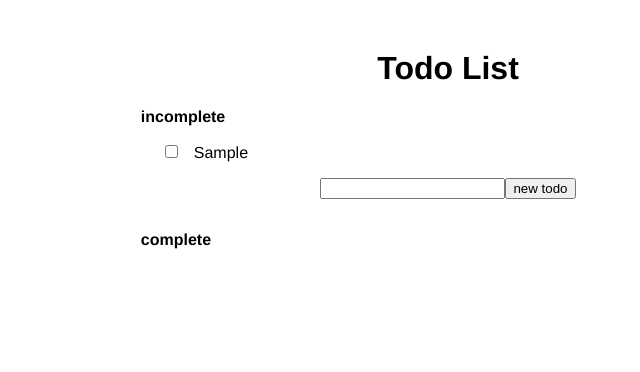
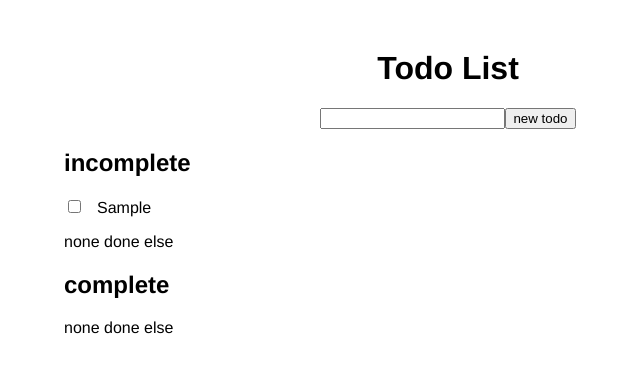
Before and after one commit to bobbiebilliebecker/vue-todo-list, a Vue app: page / in a window 1280 px wide. Both pictures are taken after typing "Sample" into the empty fields and a click on the input "new todo". Shown: the top 372 px of the page, without its empty margins (192-832 px from the left). Built offline with nearby package versions, Linux system fonts and the light colour scheme.

Commit message:
begins component refactor

```diff
--- /dev/null
+++ b/assets/global.css
@@ -0,0 +1,49 @@
+.container {
+  font-family: "Helvetica", sans-serif;
+  width: 768px;
+  margin: 50px auto;
+  text-align: left;
+}
+
+.todolist__title {
+  width: 100%;
+  display: block;
+  font-size: 2rem;
+  text-align: center;
+}
+
+.todolist__section--complete {
+  margin-top: 2rem;
+}
+
+.todolist__section-heading {
+  font-size: 1rem;
+  max-width: 80%;
+  margin: 0 auto 1rem;
+}
+
+.todolist__list {
+  padding: 0;
+  margin: 0 auto;
+  list-style: none;
+}
+
+.todolist__list-item {
+  display: block;
+  margin-bottom: 1rem;
+}
+
+.todolist__list-item--done {
+  text-decoration: line-through;
+}
+
+.todolist__list-item-checkbox {
+  margin-right: 1rem;
+}
+
+.todolist__form {
+  max-width: 80%;
+  margin: 0 auto;
+  list-style: none;
+  text-align: center;
+}
--- a/index.html
+++ b/index.html
@@ -7,6 +7,7 @@
   <meta charset="UTF-8">
   <meta name="viewport" content="width=device-width, initial-scale=1.0">
   <meta http-equiv="X-UA-Compatible" content="ie=edge">
+  <link rel="stylesheet" href="./assets/global.css" />
   <title>Vue Parcel</title>
 </head>
 
--- a/src/App.vue
+++ b/src/App.vue
@@ -1,51 +1,51 @@
 <template>
-  <div class="todolist">
-    <h1 class="todolist__title">Todo List</h1>
-    <section class="todolist__section">
-      <h2 class="todolist__section-heading">incomplete</h2>
-      <ul class="todolist__list">
-        <li
-          v-for="(item, index) in list"
-          v-if="!item.done"
-          v-bind:key="index"
-          v-bind:class="item.done ? 'todolist__list-item todolist__list-item--done' : 'todolist__list-item'"
-        >
-          <input @click="toggleChecked(index)" type="checkbox" class="todolist__list-item-checkbox">
-          <span class="todolist__list-item-text">{{item.name}}</span>
-        </li>
-      </ul>
+  <container>
+    <main-heading></main-heading>
+    <section>
+      <todo-form
+        :new-item="newItem"
+        :create-new-todo="createNewTodo">
+      </todo-form>
     </section>
-    <section class="todolist__section">
-      <form @submit.prevent="createNewTodo" class="todolist__form">
-        <input v-model="newItem['name']" class="todolist__form-text" type="text">
-        <input class="todolist__form-submit" type="submit" value="new todo">
-      </form>
+    <section>
+      <section-heading
+        text="incomplete"></section-heading>
+      <todo-list
+        :done="true"
+        :list="list"
+        :toggle-checked="toggleChecked">
+      </todo-list>
     </section>
-    <section class="todolist__section todolist__section--complete">
-      <h2 class="todolist__section-heading">complete</h2>
-      <ul class="todolist__list">
-        <li
-          v-for="(item, index) in list"
-          v-if="item.done"
-          v-bind:key="index"
-          v-bind:class="item.done ? 'todolist__list-item todolist__list-item--done' : 'todolist__list-item'"
-        >
-          <input
-            @click="toggleChecked(index)"
-            v-model="item.done"
-            type="checkbox"
-            class="todolist__list-item-checkbox"
-          >
-          <span class="todolist__list-item-text">{{item.name}}</span>
-        </li>
-      </ul>
+    <section>
+      <section-heading
+        text="complete"></section-heading>
+      <todo-list
+        :done="false"
+        :list="list"
+        :toggle-checked="toggleChecked">
+      </todo-list>
     </section>
-  </div>
+  </container>
 </template>
 
 <script>
+import MainHeading from './components/MainHeading.vue';
+import Section from './containers/Section.vue';
+import SectionHeading from './components/SectionHeading.vue';
+import Container from './containers/Container.vue';
+import TodoList from './components/TodoList.vue'
+import TodoForm from './components/TodoForm.vue'
+
 export default {
   name: "App",
+  components: {
+    MainHeading,
+    Container,
+    Section,
+    SectionHeading,
+    TodoList,
+    TodoForm
+  },
   data() {
     return {
       message: "hello world",
@@ -67,55 +67,3 @@ export default {
   }
 };
 </script>
-
-<style scoped>
-.todolist {
-  font-family: "Helvetica", sans-serif;
-  width: 768px;
-  margin: 50px auto;
-  text-align: left;
-}
-
-.todolist__title {
-  width: 100%;
-  display: block;
-  font-size: 2rem;
-  text-align: center;
-}
-
-.todolist__section--complete {
-  margin-top: 2rem;
-}
-
-.todolist__section-heading {
-  font-size: 1rem;
-  max-width: 80%;
-  margin: 0 auto 1rem;
-}
-
-.todolist__list {
-  max-width: 80%;
-  margin: 0 auto;
-  list-style: none;
-}
-
-.todolist__list-item {
-  display: block;
-  margin-bottom: 1rem;
-}
-
-.todolist__list-item--done {
-  text-decoration: line-through;
-}
-
-.todolist__list-item-checkbox {
-  margin-right: 1rem;
-}
-
-.todolist__form {
-  max-width: 80%;
-  margin: 0 auto;
-  list-style: none;
-  text-align: center;
-}
-</style>
--- /dev/null
+++ b/src/components/MainHeading.vue
@@ -0,0 +1,3 @@
+<template>
+  <h1 class="todolist__title">Todo List</h1>
+</template>
--- /dev/null
+++ b/src/components/SectionHeading.vue
@@ -0,0 +1,9 @@
+<template>
+  <h2 class="section-heading">{{text}}</h2>
+</template>
+
+<script>
+export default {
+  props: ['text']
+}
+</script>
--- /dev/null
+++ b/src/components/TodoForm.vue
@@ -0,0 +1,16 @@
+<template>
+  <form
+    @submit.prevent="createNewTodo"
+    class="todolist__form">
+    <input
+      v-model="newItem['name']"
+      class="todolist__form-text" type="text">
+    <input class="todolist__form-submit" type="submit" value="new todo">
+  </form>
+</template>
+
+<script>
+export default {
+  props: ['createNewTodo', 'newItem']
+}
+</script>
--- /dev/null
+++ b/src/components/TodoList.vue
@@ -0,0 +1,30 @@
+<template>
+  <ul class="todolist__list">
+    <li
+      v-for="(item, index) in list"
+      v-if="item.done !== done"
+      v-bind:key="index"
+      v-bind:class="item.done ? 'todolist__list-item todolist__list-item--done' : 'todolist__list-item'"
+    >
+      <input
+        @click="toggleChecked(index)"
+        type="checkbox"
+        v-bind:checked="item.done"
+        class="todolist__list-item-checkbox">
+      <span class="todolist__list-item-text">{{item.name}}</span>
+    </li>
+    <li v-if="!list.length">
+      <span v-if="done">none complete</span>
+    </li>
+    <li v-else>
+      <span>none done else</span>
+    </li>
+  </ul>
+</template>
+
+<script>
+export default {
+  name: 'todo-list',
+  props: ['list', 'toggle-checked', 'done']
+}
+</script>
--- /dev/null
+++ b/src/containers/Container.vue
@@ -0,0 +1,5 @@
+<template>
+  <div class="container">
+    <slot></slot>
+  </div>
+</template>
--- /dev/null
+++ b/src/containers/Section.vue
@@ -0,0 +1,5 @@
+<template>
+  <section class="section">
+    <slot></slot>
+  </section>
+</template>
```
